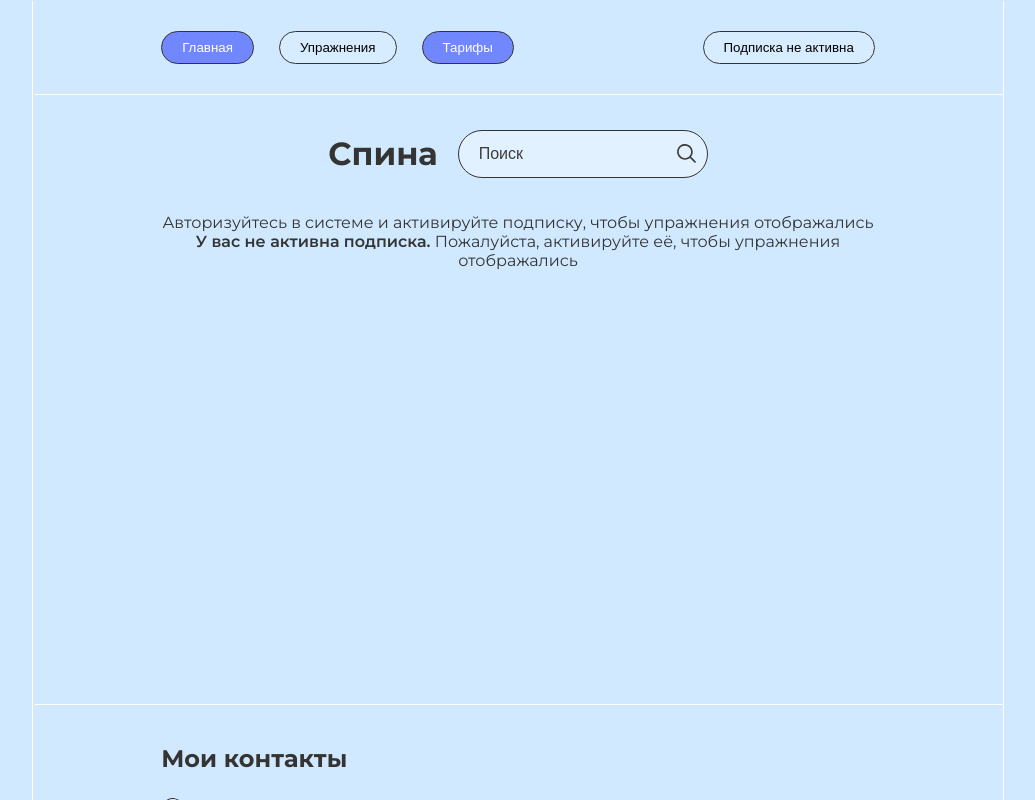
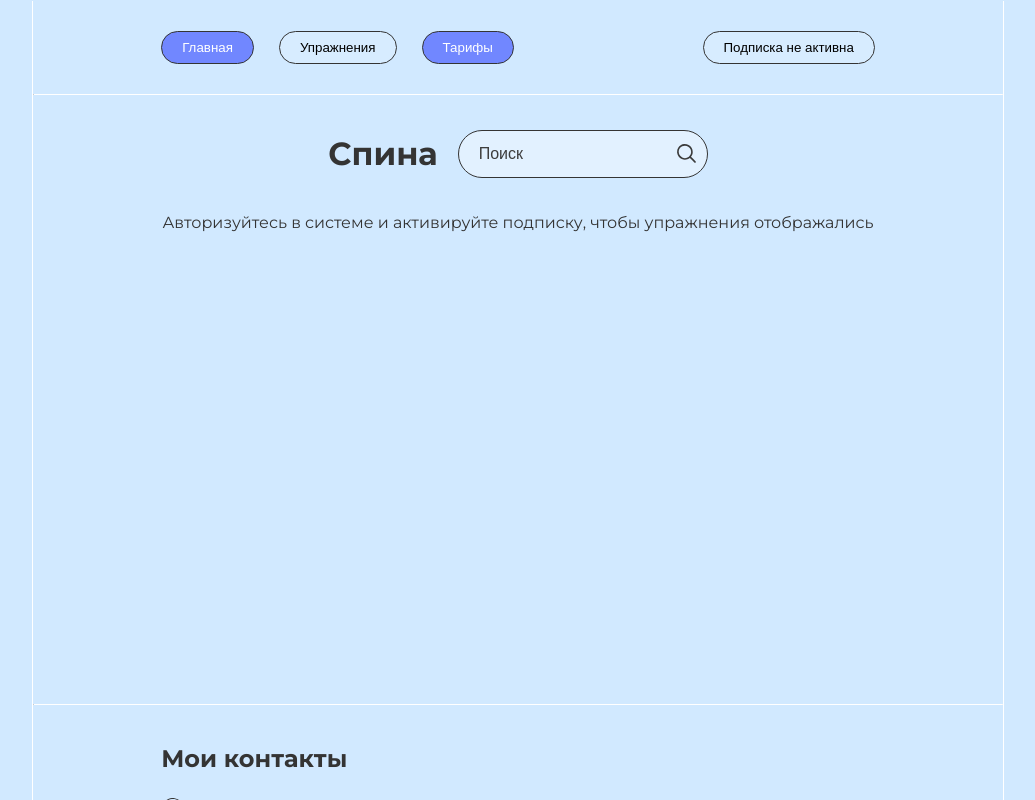
Before and after one commit to pavloging/nikassdgym, a React (Vite) app in the folder client/: page /exercises/back in a window 1280 px wide. Shown: the top 800 px of the page, without its empty margins (122-1157 px from the left). Built offline with nearby package versions, Linux system fonts and the light colour scheme.

Commit message:
feat: new logic for first-users

```diff
--- a/client/src/pages/Exercise.tsx
+++ b/client/src/pages/Exercise.tsx
@@ -43,12 +43,17 @@ const Exercise: FC = () => {
                 </div>
             </div>
 
-            {!store.isAuth && (
-                <p className="txt-center">Авторизуйтесь в системе и активируйте подписку, чтобы упражнения отображались</p>
-            )}
-            {!store.user.isActivatedSubscription && (
-                <p className="txt-center"><b>У вас не активна подписка.</b> Пожалуйста, активируйте её, чтобы упражнения отображались</p>
-            )}
+            {(!store.isAuth && (
+                <p className="txt-center">
+                    Авторизуйтесь в системе и активируйте подписку, чтобы упражнения отображались
+                </p>
+            )) ??
+                (!store.user.isActivatedSubscription && (
+                    <p className="txt-center">
+                        <b>У вас не активна подписка.</b> Пожалуйста, активируйте её, чтобы
+                        упражнения отображались
+                    </p>
+                ))}
 
             {store.isAuth && store.user.isActivatedSubscription && (
                 <>
```
